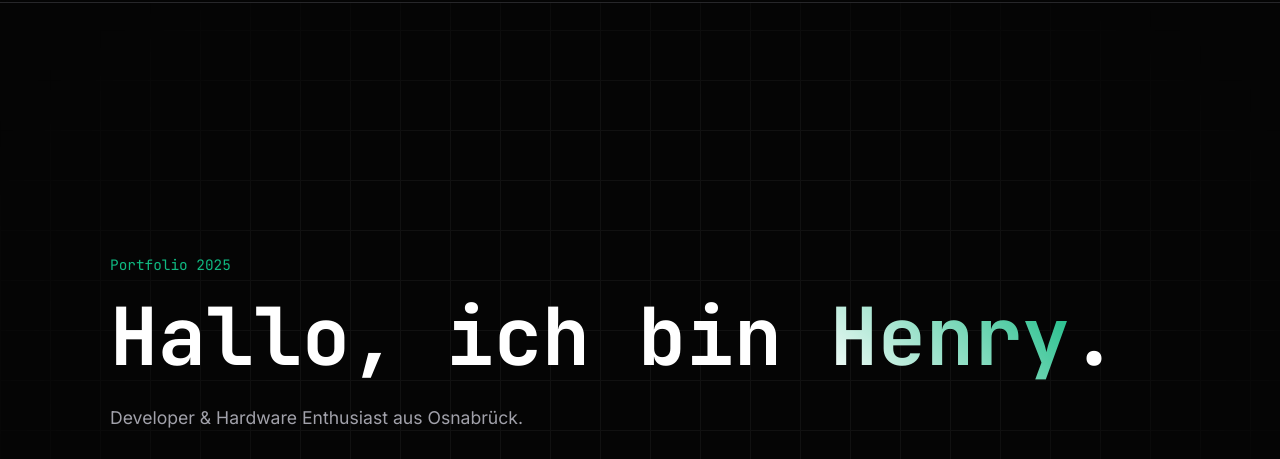
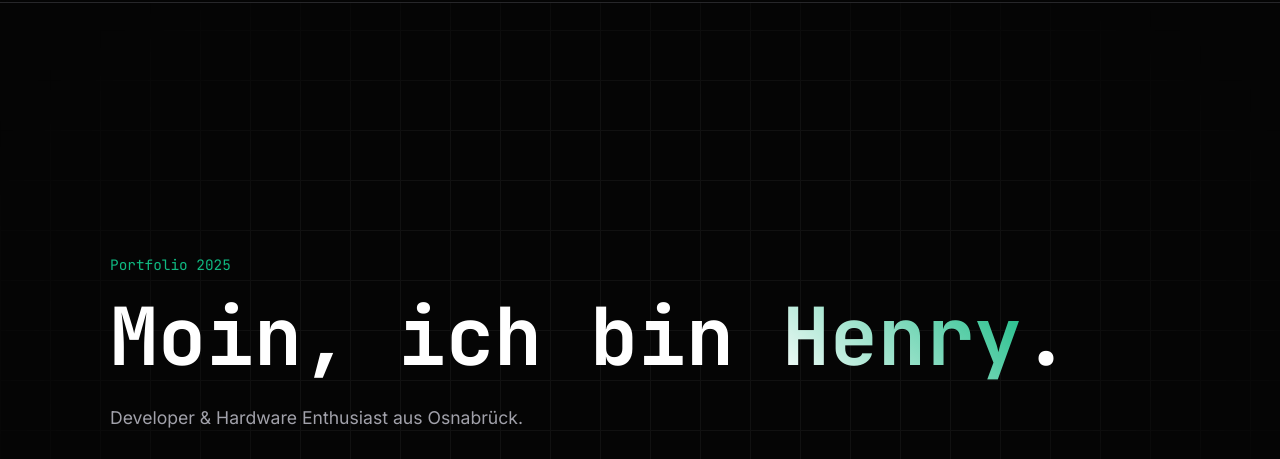
Before and after one commit to Jumpstone/jumpow-web, a plain HTML site: page src/index.html in a window 1280 px wide. Shown: the part 70-529 px from the top of the page. Drawn offline with nearby package versions, Linux system fonts and the light colour scheme; no server answers.

Commit message:
Update index.html

```diff
--- a/src/index.html
+++ b/src/index.html
@@ -471,7 +471,7 @@
     <div class="container">
       <section class="hero">
         <span class="hero-badge">Portfolio 2025</span>
-        <h1>Hallo, ich bin <span class="hero-name">Henry</span>.</h1>
+        <h1>Moin, ich bin <span class="hero-name">Henry</span>.</h1>
         <p class="hero-desc">Developer & Hardware Enthusiast aus Osnabrück.</p>
 
         <div class="social-links">
```
